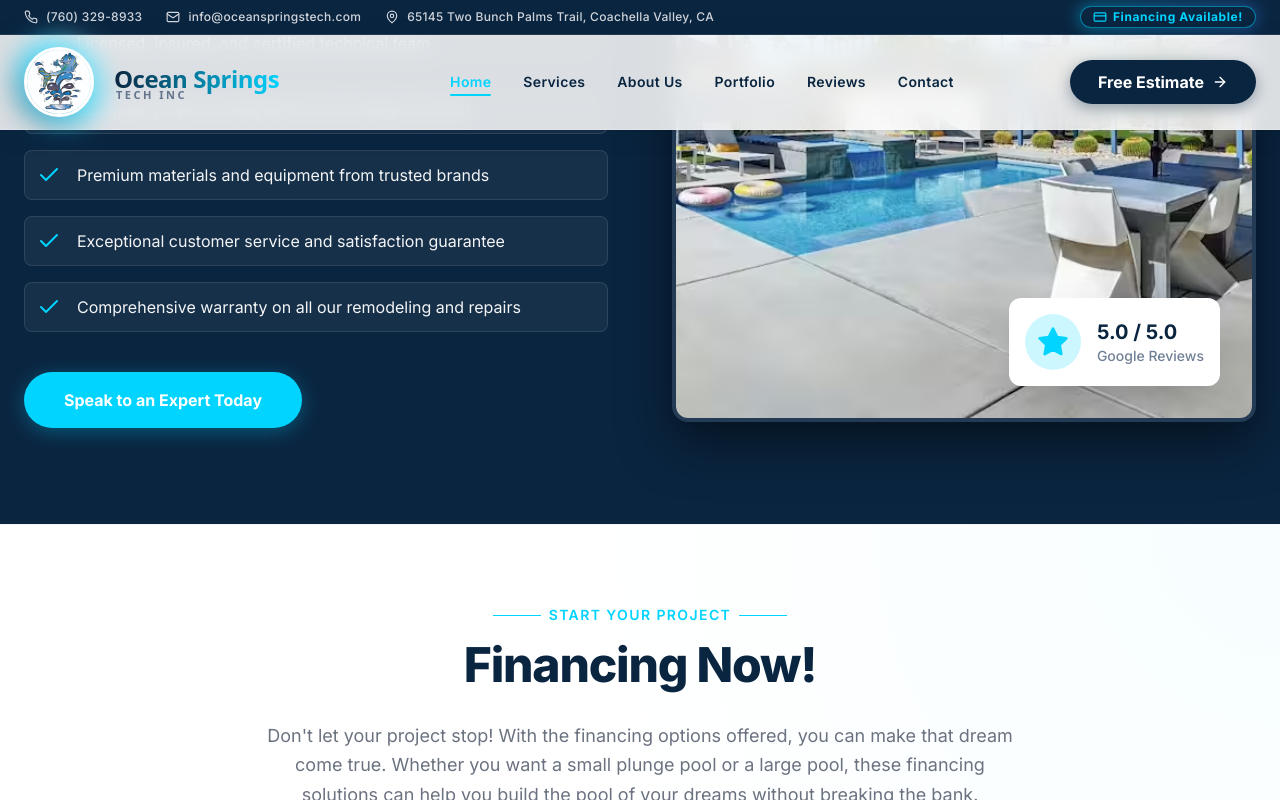
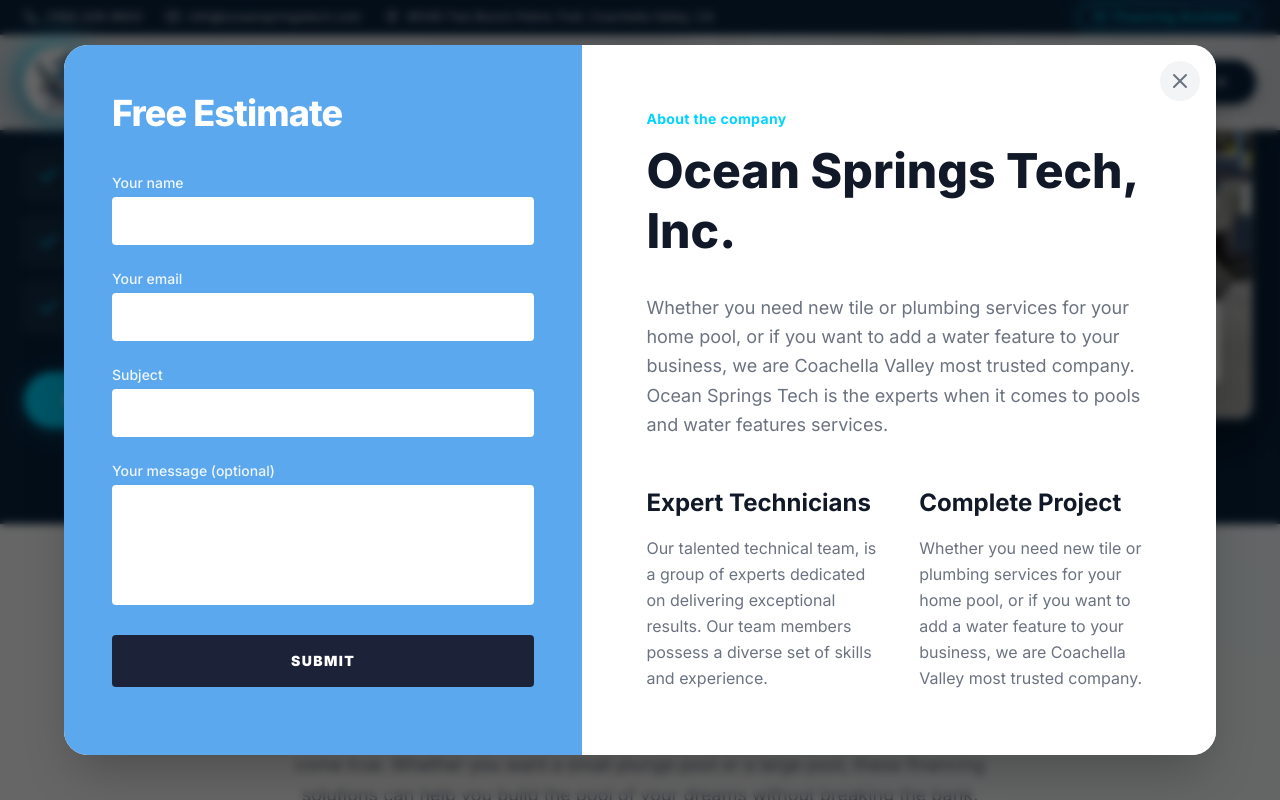
Before and after one commit to japaka876-boop/OSTI, a Next.js app: page / in a window 1280 px wide. Both pictures are taken after a click on the button "Speak to an Expert Today". Shown: the part 2187-2987 px from the top of the page. Built offline with nearby package versions, Linux system fonts and the light colour scheme.

Commit message:
Implementar modal de presupuesto gratuito con diseño split 50/50

```diff
--- a/app/page.tsx
+++ b/app/page.tsx
@@ -3,7 +3,7 @@
 import { useState, useEffect } from 'react';
 import Image from 'next/image';
 import { motion, Variants, AnimatePresence } from 'framer-motion';
-import { Check, ArrowRight, Phone, Mail, Facebook, Twitter, Instagram, Linkedin, ShieldCheck, Users, Truck, Gem, MapPin, Star, CreditCard, Menu, X } from 'lucide-react';
+import { Check, ArrowRight, Phone, Mail, Facebook, Twitter, Instagram, Linkedin, ShieldCheck, Users, Truck, Gem, MapPin, Star, CreditCard, Menu, X, CheckCircle } from 'lucide-react';
 import Logo from '@/components/Logo';
 
 // ... (skipping unchanged code to save space) wait, the tool expects EXACT replacement string.
@@ -111,6 +111,7 @@
   const [currentWhyUsIndex, setCurrentWhyUsIndex] = useState(0);
   const [isMobileMenuOpen, setIsMobileMenuOpen] = useState(false);
   const [isFinancingModalOpen, setIsFinancingModalOpen] = useState(false);
+  const [isEstimateModalOpen, setIsEstimateModalOpen] = useState(false);
 
   useEffect(() => {
     const textInterval = setInterval(() => {
@@ -329,6 +330,88 @@
         )}
       </AnimatePresence>
 
+      {/* ESTIMATE MODAL */}
+      <AnimatePresence>
+        {isEstimateModalOpen && (
+          <div className="fixed inset-0 z-[200] flex items-center justify-center p-4">
+            <motion.div
+              initial={{ opacity: 0 }}
+              animate={{ opacity: 1 }}
+              exit={{ opacity: 0 }}
+              onClick={() => setIsEstimateModalOpen(false)}
+              className="absolute inset-0 bg-black/60 backdrop-blur-sm cursor-pointer"
+            />
+            <motion.div
+              initial={{ opacity: 0, scale: 0.95, y: 20 }}
+              animate={{ opacity: 1, scale: 1, y: 0 }}
+              exit={{ opacity: 0, scale: 0.95, y: 20 }}
+              transition={{ type: "spring", duration: 0.5 }}
+              className="relative w-full max-w-6xl bg-white rounded-3xl shadow-2xl overflow-hidden z-10 flex flex-col lg:flex-row max-h-[90vh]"
+            >
+              <button
+                onClick={() => setIsEstimateModalOpen(false)}
+                className="absolute top-4 right-4 p-2 bg-gray-100 hover:bg-accent-cyan rounded-full text-gray-500 hover:text-white transition-colors z-20"
+              >
+                <X size={24} />
+              </button>
+
+              {/* Left Half - Form (Matches User Image) */}
+              <div className="w-full lg:w-[45%] bg-[#5ca8ee] p-8 md:p-12 overflow-y-auto min-h-[500px]">
+                <h2 className="text-4xl font-extrabold text-white mb-10 tracking-tight">Free Estimate</h2>
+
+                <form className="space-y-6 text-white/90">
+                  <div className="space-y-1">
+                    <label htmlFor="name" className="block text-sm font-medium">Your name</label>
+                    <input type="text" id="name" name="name" className="w-full px-4 py-3 bg-white text-gray-900 rounded focus:ring-2 focus:ring-primary-blue outline-none" placeholder="" />
+                  </div>
+                  <div className="space-y-1">
+                    <label htmlFor="email" className="block text-sm font-medium">Your email</label>
+                    <input type="email" id="email" name="email" className="w-full px-4 py-3 bg-white text-gray-900 rounded focus:ring-2 focus:ring-primary-blue outline-none" placeholder="" />
+                  </div>
+                  <div className="space-y-1">
+                    <label htmlFor="subject" className="block text-sm font-medium">Subject</label>
+                    <input type="text" id="subject" name="subject" className="w-full px-4 py-3 bg-white text-gray-900 rounded focus:ring-2 focus:ring-primary-blue outline-none" placeholder="" />
+                  </div>
+                  <div className="space-y-1">
+                    <label htmlFor="message" className="block text-sm font-medium">Your message (optional)</label>
+                    <textarea id="message" name="message" rows={4} className="w-full px-4 py-3 bg-white text-gray-900 rounded focus:ring-2 focus:ring-primary-blue outline-none resize-none" placeholder=""></textarea>
+                  </div>
+                  <button type="submit" className="w-full bg-[#1c2237] text-white font-black py-4 rounded hover:bg-[#2a3044] transition-colors uppercase tracking-widest text-sm mt-4">
+                    Submit
+                  </button>
+                </form>
+              </div>
+
+              {/* Right Half - Company Info (Matches User Image) */}
+              <div className="w-full lg:w-[55%] p-10 md:p-16 bg-white overflow-y-auto">
+                <div className="mb-12">
+                   <p className="text-accent-cyan font-bold text-sm tracking-wide mb-3">About the company</p>
+                   <h2 className="text-5xl font-extrabold text-[#111827] mb-8 leading-tight">Ocean Springs Tech, Inc.</h2>
+                   <p className="text-gray-500 leading-relaxed text-lg">
+                      Whether you need new tile or plumbing services for your home pool, or if you want to add a water feature to your business, we are Coachella Valley most trusted company. Ocean Springs Tech is the experts when it comes to pools and water features services.
+                   </p>
+                </div>
+
+                <div className="grid grid-cols-1 md:grid-cols-2 gap-10">
+                   <div>
+                      <h3 className="text-2xl font-bold text-[#111827] mb-4">Expert Technicians</h3>
+                      <p className="text-gray-500 leading-relaxed">
+                         Our talented technical team, is a group of experts dedicated on delivering exceptional results. Our team members possess a diverse set of skills and experience.
+                      </p>
+                   </div>
+                   <div>
+                      <h3 className="text-2xl font-bold text-[#111827] mb-4">Complete Project</h3>
+                      <p className="text-gray-500 leading-relaxed">
+                         Whether you need new tile or plumbing services for your home pool, or if you want to add a water feature to your business, we are Coachella Valley most trusted company.
+                      </p>
+                   </div>
+                </div>
+              </div>
+            </motion.div>
+          </div>
+        )}
+      </AnimatePresence>
+
       <main className="pt-[110px] md:pt-[130px]">
         {/* HERO SECTION */}
         <section className="relative h-[80vh] min-h-[600px] text-white overflow-hidden flex items-center">
@@ -376,9 +459,11 @@
               </div>
 
               <motion.div variants={fadeInUp} className="mt-8 flex flex-col sm:flex-row gap-4">
-                <a href="#contact" className="bg-accent-cyan text-white font-bold py-4 px-8 rounded-lg hover:bg-white hover:text-primary-blue transition-all shadow-[0_0_20px_rgba(0,212,255,0.4)] text-center flex items-center justify-center group">
+                <button
+                  onClick={() => setIsEstimateModalOpen(true)}
+                  className="bg-accent-cyan text-white font-bold py-4 px-8 rounded-lg hover:bg-white hover:text-primary-blue transition-all shadow-[0_0_20px_rgba(0,212,255,0.4)] text-center flex items-center justify-center group">
                   Get a Free Estimate <ArrowRight className="ml-2 h-5 w-5 group-hover:translate-x-1 transition-transform" />
-                </a>
+                </button>
                 <a href="#portfolio" className="bg-transparent border-2 border-white text-white font-bold py-4 px-8 rounded-lg hover:bg-white/10 transition-all text-center">
                   View Our Work
                 </a>
@@ -480,7 +565,11 @@
                                 </motion.li>
                             ))}
                         </ul>
-                        <motion.button variants={fadeInUp} className="bg-accent-cyan text-white font-bold py-4 px-10 rounded-full hover:bg-white hover:text-primary-blue transition-all shadow-[0_4px_20px_rgba(0,212,255,0.3)] transform hover:scale-105">
+                        <motion.button
+                          variants={fadeInUp}
+                          onClick={() => setIsEstimateModalOpen(true)}
+                          className="bg-accent-cyan text-white font-bold py-4 px-10 rounded-full hover:bg-white hover:text-primary-blue transition-all shadow-[0_4px_20px_rgba(0,212,255,0.3)] transform hover:scale-105"
+                        >
                             Speak to an Expert Today
                         </motion.button>
                     </motion.div>
@@ -654,7 +743,10 @@
                  <div className="bg-white/5 p-6 rounded-2xl border border-white/10 shadow-inner">
                     <h3 className="font-heading text-lg font-bold mb-4 text-white">Need a Complete Project?</h3>
                     <p className="text-gray-400 mb-6 leading-relaxed">Ready to start your project? We offer free, no-obligation estimates and financing options.</p>
-                    <button className="bg-accent-cyan text-white font-bold py-3 px-6 rounded-lg hover:bg-white hover:text-primary-blue transition-all shadow-md w-full">
+                    <button
+                        onClick={() => setIsEstimateModalOpen(true)}
+                        className="bg-accent-cyan text-white font-bold py-3 px-6 rounded-lg hover:bg-white hover:text-primary-blue transition-all shadow-md w-full"
+                    >
                         Request Estimate
                     </button>
                     <p className="text-center text-xs text-gray-500 mt-4">* Fast 24hr guaranteed response</p>
```
